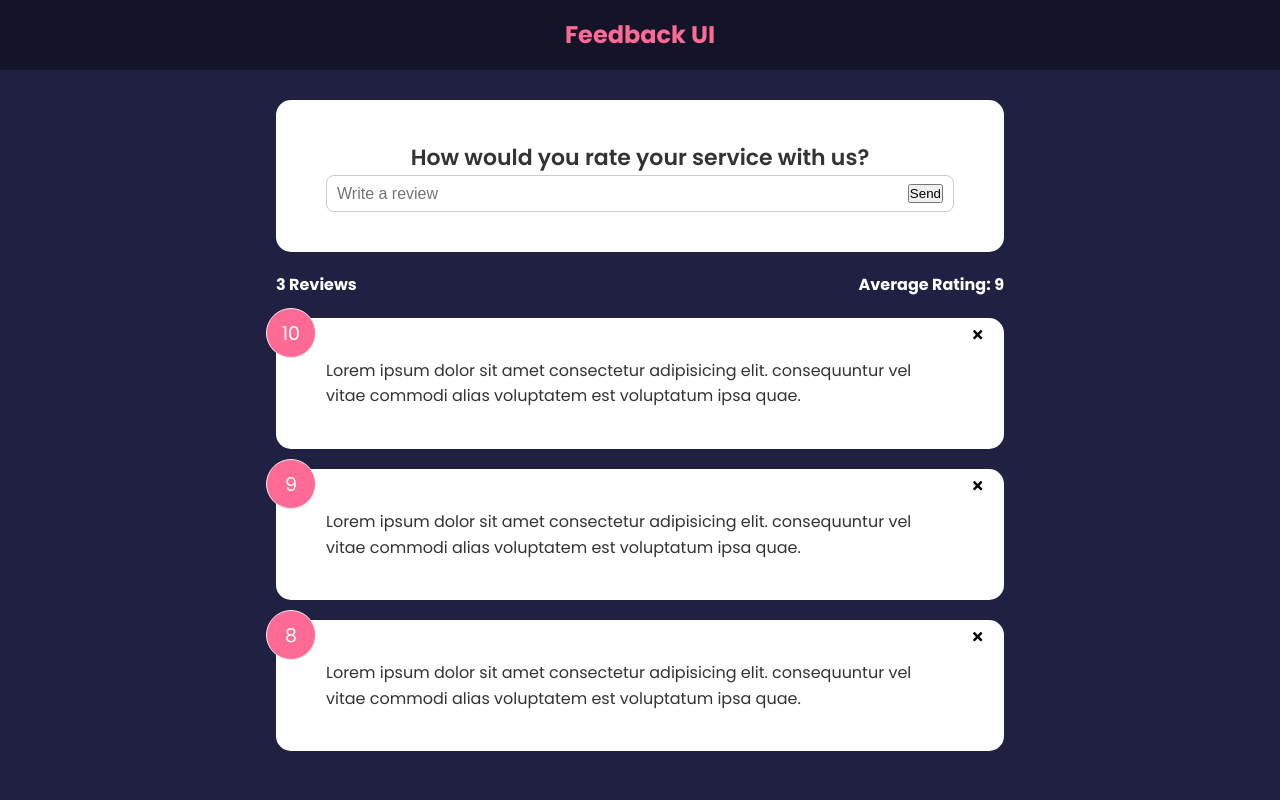
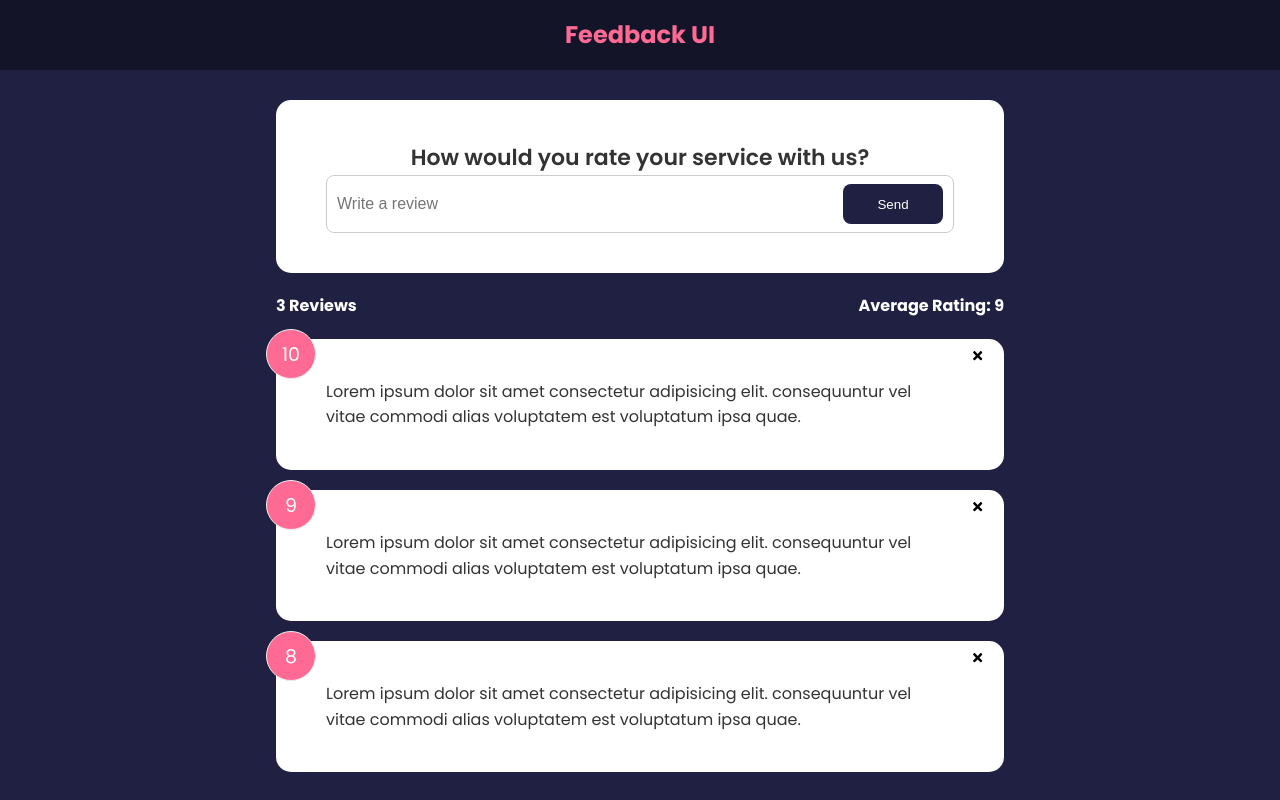
Before and after one commit to sokhengpory/feedback-app, a React (Create React App) app: page / in a window 1280 px wide. Built offline with nearby package versions, Linux system fonts and the light colour scheme.

Commit message:
custom button component

```diff
--- a/src/components/FeedbackForm.jsx
+++ b/src/components/FeedbackForm.jsx
@@ -1,6 +1,7 @@
 import { useState } from 'react';
 
 import Card from './shared/Card';
+import Button from './shared/Button';
 
 function FeedbackForm() {
   const [review, setReview] = useState('');
@@ -20,7 +21,8 @@
           onChange={handleReviewChange}
           value={review}
         />
-        <button type="submit">Send</button>
+        {/* Custom "Button" component */}
+        <Button type="submit">Send</Button>
       </div>
     </Card>
   );
--- /dev/null
+++ b/src/components/shared/Button.jsx
@@ -0,0 +1,24 @@
+import PropTypes from 'prop-types';
+
+function Button({ children, type, version, isDisable }) {
+  return (
+    <button type={type} disabled={isDisable} className={`btn btn-${version}`}>
+      {children}
+    </button>
+  );
+}
+
+Button.defaultProps = {
+  type: 'button',
+  version: 'primary',
+  isDisable: false,
+};
+
+Button.propTypes = {
+  children: PropTypes.node.isRequired,
+  type: PropTypes.string,
+  version: PropTypes.string,
+  isDisable: PropTypes.bool,
+};
+
+export default Button;
```
